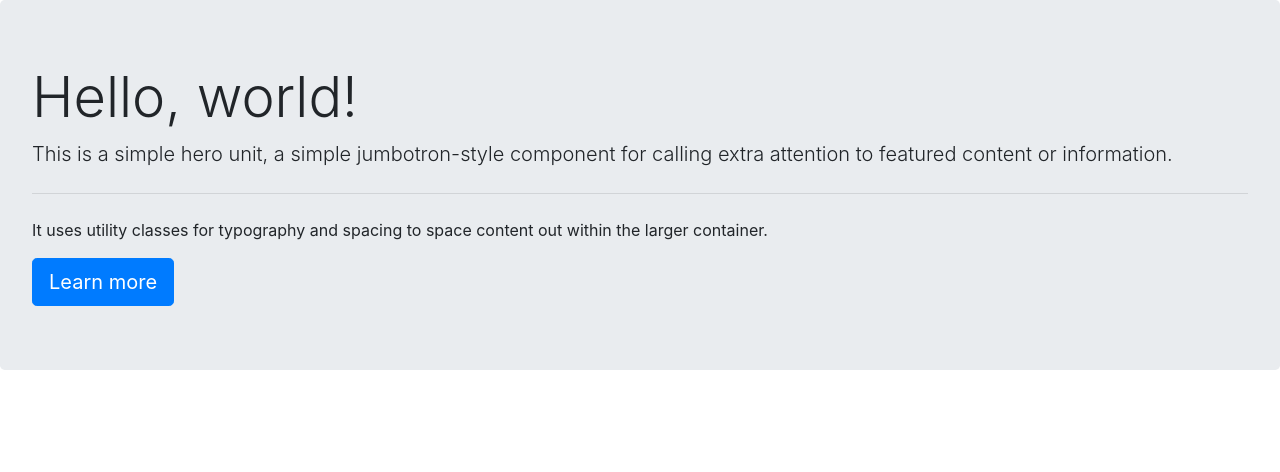
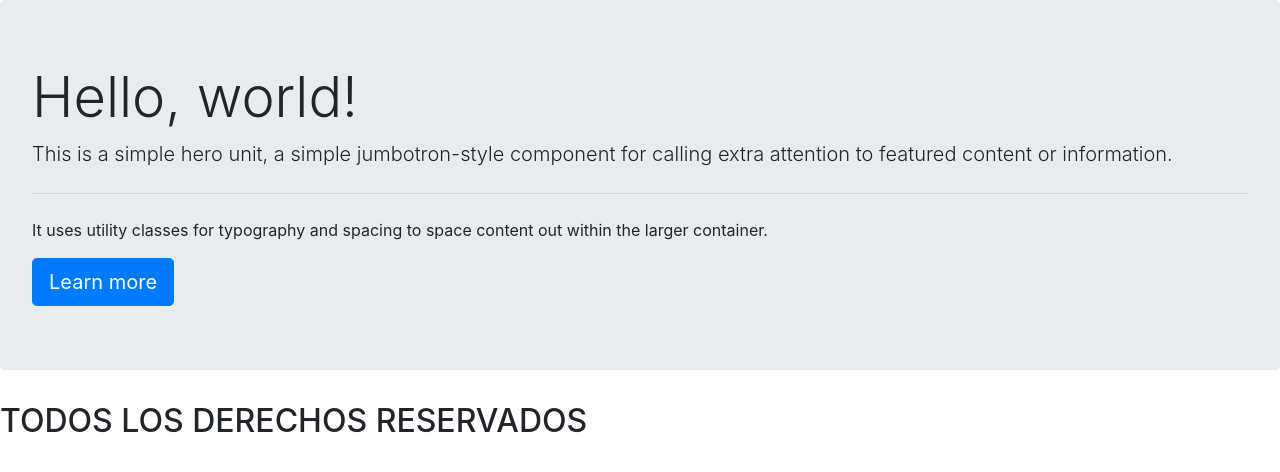
Before and after one commit to mirabalmartin/web-git, a plain HTML site: page index.html in a window 1280 px wide. Drawn offline with nearby package versions, Linux system fonts and the light colour scheme.

Commit message:
segundo commit

```diff
--- a/index.html
+++ b/index.html
@@ -21,9 +21,9 @@
 
 
 
+    <!--Footer-->
 
-
-
+<h2>TODOS LOS DERECHOS RESERVADOS</h2>
 
 
 
```
